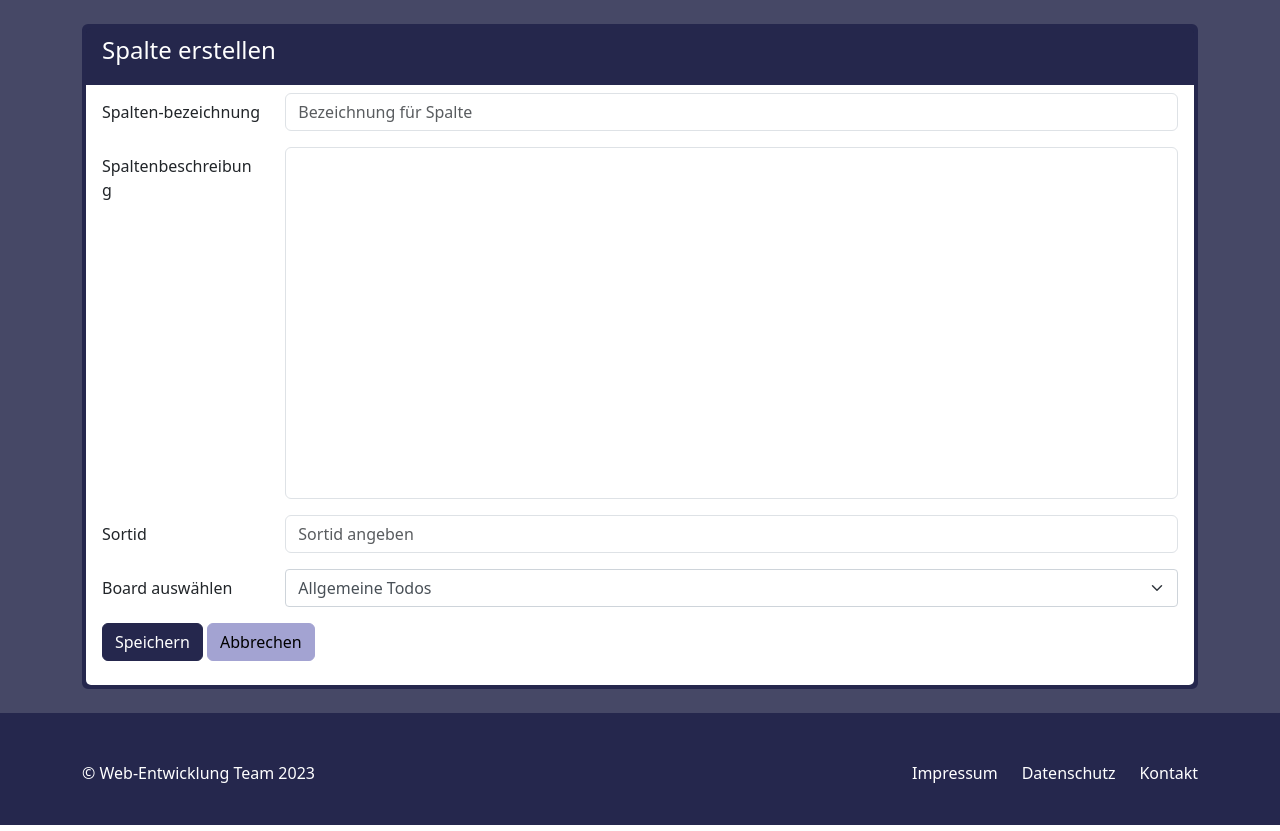
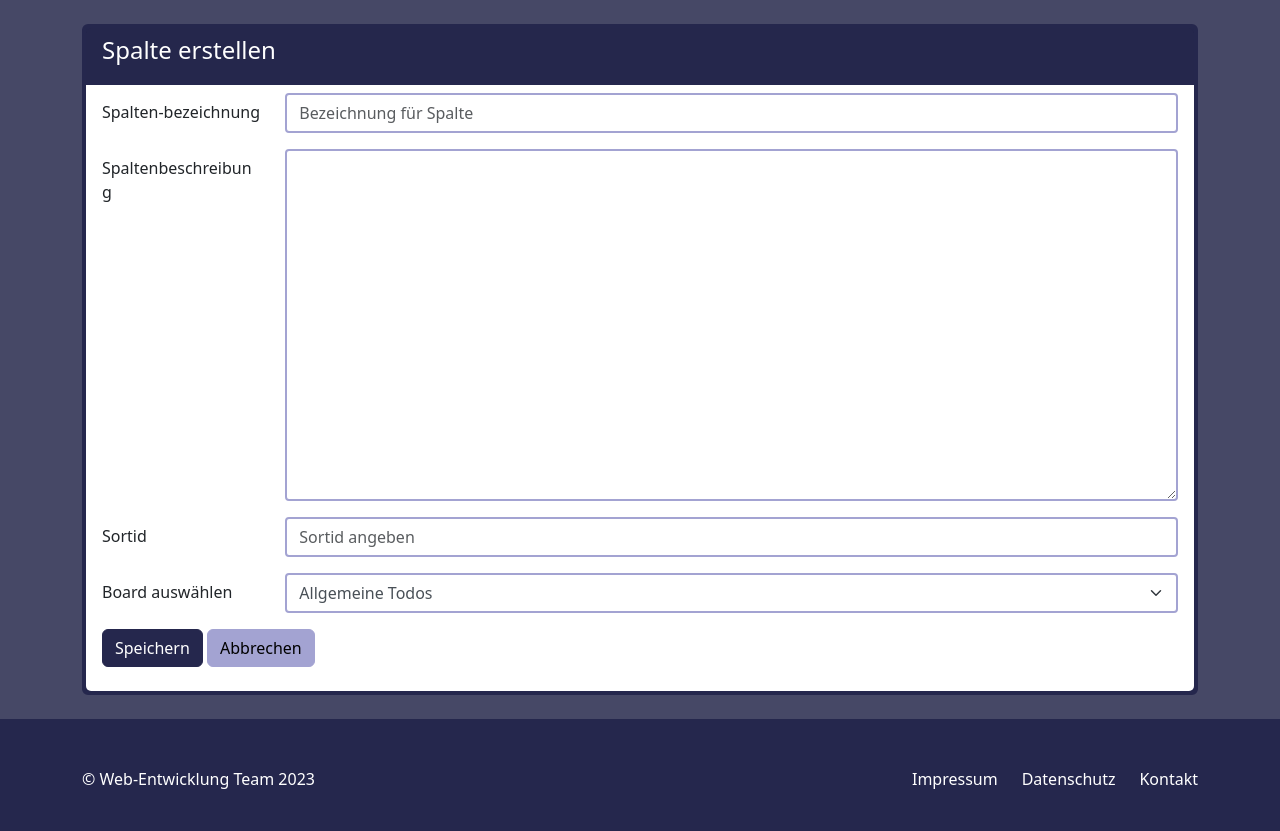
Before and after one commit to JDeffner/Webentwicklung, a PHP site: page /Uebung02/SpalteErstellen.html in a window 1280 px wide. Shown: the part 112-943 px from the top of the page. Run offline with PHP 8.4, Linux system fonts and the light colour scheme.

Commit message:
Form CSS update

```diff
--- a/Uebung02/Style1.css
+++ b/Uebung02/Style1.css
@@ -216,7 +216,7 @@ thead {
 
 /* Textarea Styling */
 textarea {
-    resize: none;
+    /*resize: none;*/
     /*Hide default scrollbar*/
     scrollbar-width: none; /* Firefox */
     -ms-overflow-style: none; /* IE/Edge */
@@ -250,7 +250,7 @@ textarea::-webkit-scrollbar-thumb:active {
     -moz-appearance: none;
     /* Add padding and other styles */
     padding: 0.375rem 2rem 0.375rem 0.75rem;
-    border: 1px solid #ced4da;
+    border: 2px solid var(--tertiary-color);
     border-radius: 0.25rem;
     background-color: white;
     color: #495057;
@@ -263,17 +263,33 @@ textarea::-webkit-scrollbar-thumb:active {
     box-shadow: 0 0 0 0.2rem var(--tertiary-color);
 }
 
+.form-select option {
+    /* Modify option styles */
+    background-color: white;
+    color: black;
+}
+
+.form-control {
+    appearance: none;
+    -webkit-appearance: none;
+    -moz-appearance: none;
+    /* Add padding and other styles */
+    padding: 0.375rem 2rem 0.375rem 0.75rem;
+    border: 2px solid var(--tertiary-color);
+    border-radius: 0.25rem;
+    background-color: white;
+    cursor: text;
+}
+
 .form-control:focus {
     border-color: var(--secondary-color);
     outline: 0;
     box-shadow: 0 0 0 0.2rem var(--tertiary-color);
 }
 
-.form-select option {
-    /* Modify option styles */
-    background-color: white;
-    color: black;
-}
+
+
+
 
 /*!* Style the select element to resemble the dropdown *!*/
 /*.custom-select {*/
```
